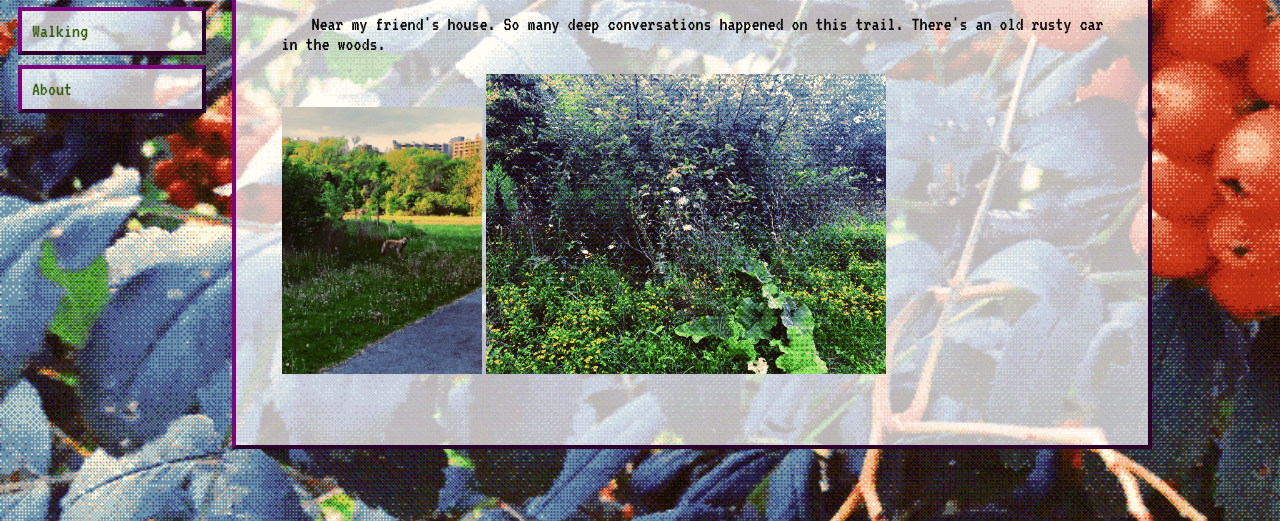
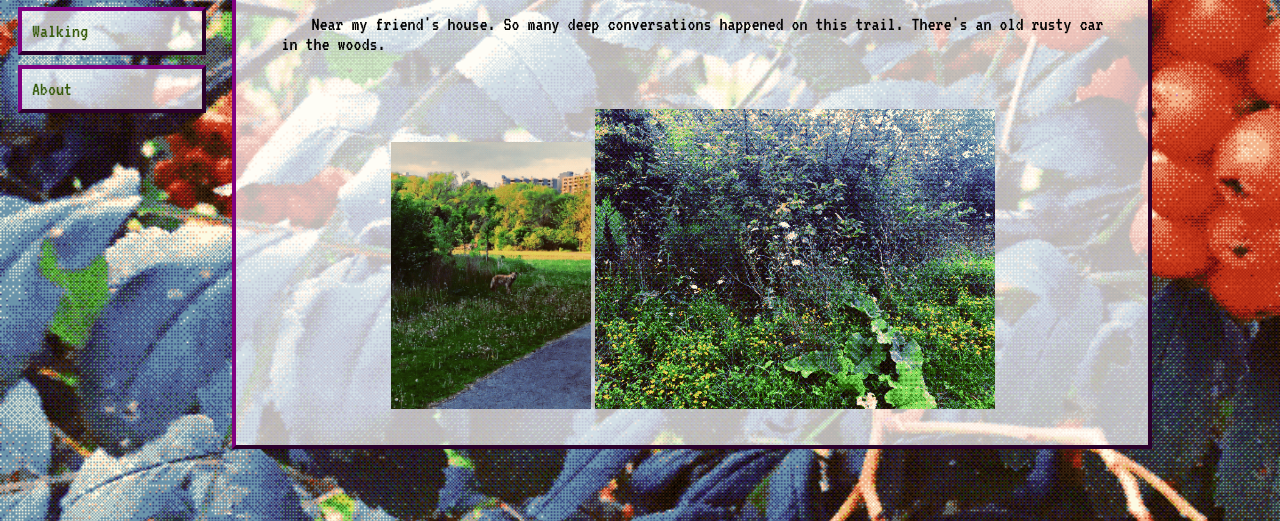
Before and after one commit to LizaCentipede/Mill-Valley, a plain HTML site: page index.html in a window 1280 px wide. Shown: the part 279-800 px from the top of the page. Drawn offline with Linux system fonts and the light colour scheme; a web font is replaced by a local one.

Commit message:
bmrlkbmkld

```diff
--- a/index.html
+++ b/index.html
@@ -43,13 +43,12 @@
       }
 
       div.phot {
-        width: 15em;
         height: 20em;
         background-color: rgba(255, 255, 255, 0);
         clear: both;
         position: absolute;
-        top: 7%;
-        left: 3%;
+        top: 40%;
+        left: 17%;
         display: inline;
         float: left;
       }
@@ -86,6 +85,12 @@
         overflow: hidden;
       }
 
+      .imo:hover{
+        transform: scale(1.5);
+      }
+            .imo1:hover{
+        transform: scale(1.2);
+      }
 
       li a {
         font-size: 20px;
@@ -135,9 +140,10 @@
       <div class="text">
         <h2>MILL VALLEY PARK</h2>
        <p> Near my friend's house. So many deep conversations happened on this trail. There's an old rusty car in the woods.
-      </p>
-        <img src="yote.png" alt="coyote near Mill Valley" width="200px">
-        <img src="millvalley.png" alt="undergrowth at Mill Valley" width="400px">
+        </p> </div>
+      <div class="phot">
+        <img class="imo" src="yote.png" alt="coyote near Mill Valley" width="200px">
+        <img class="imo1" src="millvalley.png" alt="undergrowth at Mill Valley" width="400px">
       </div>
     </div>
     <ul id="navba">
```
